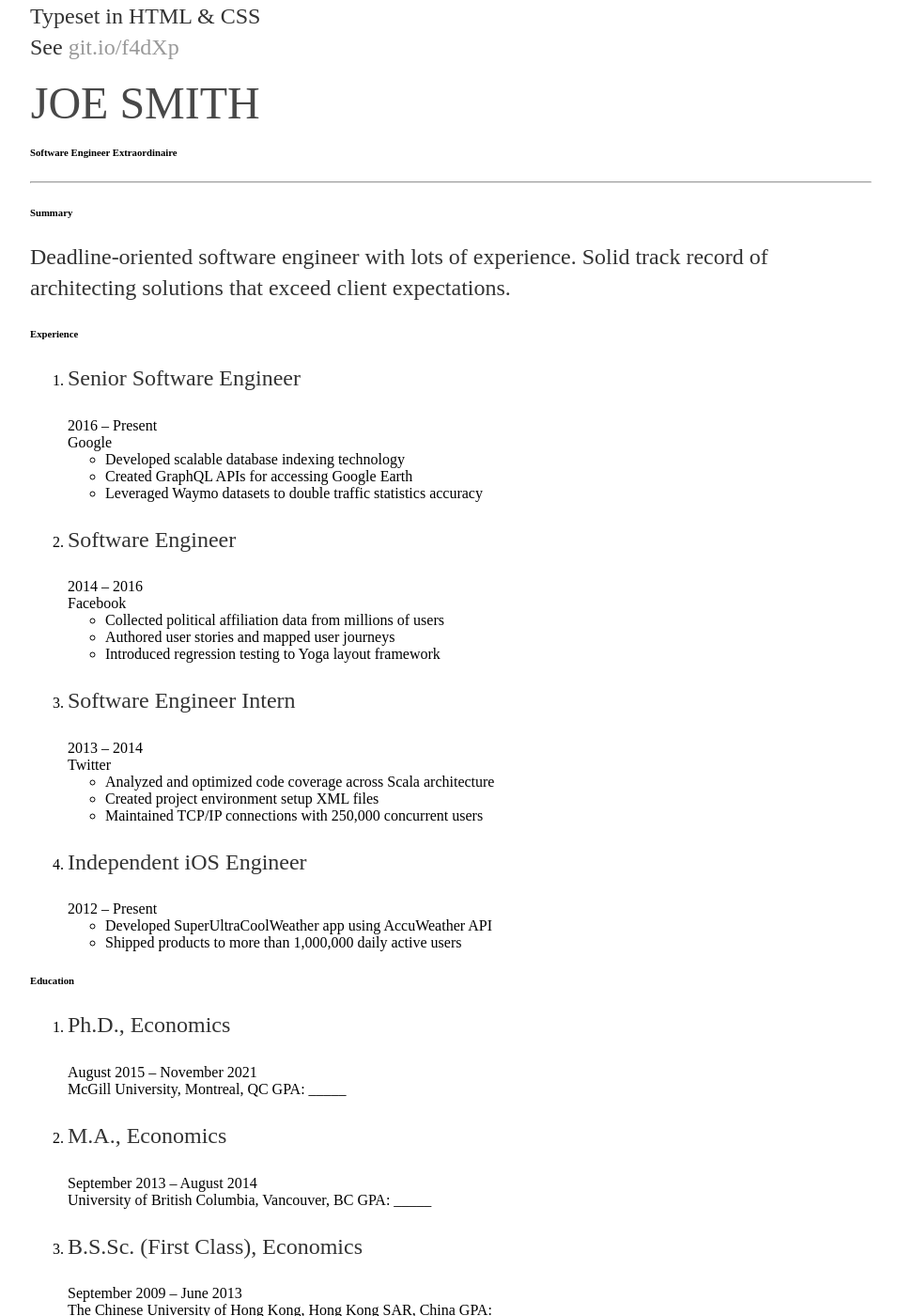
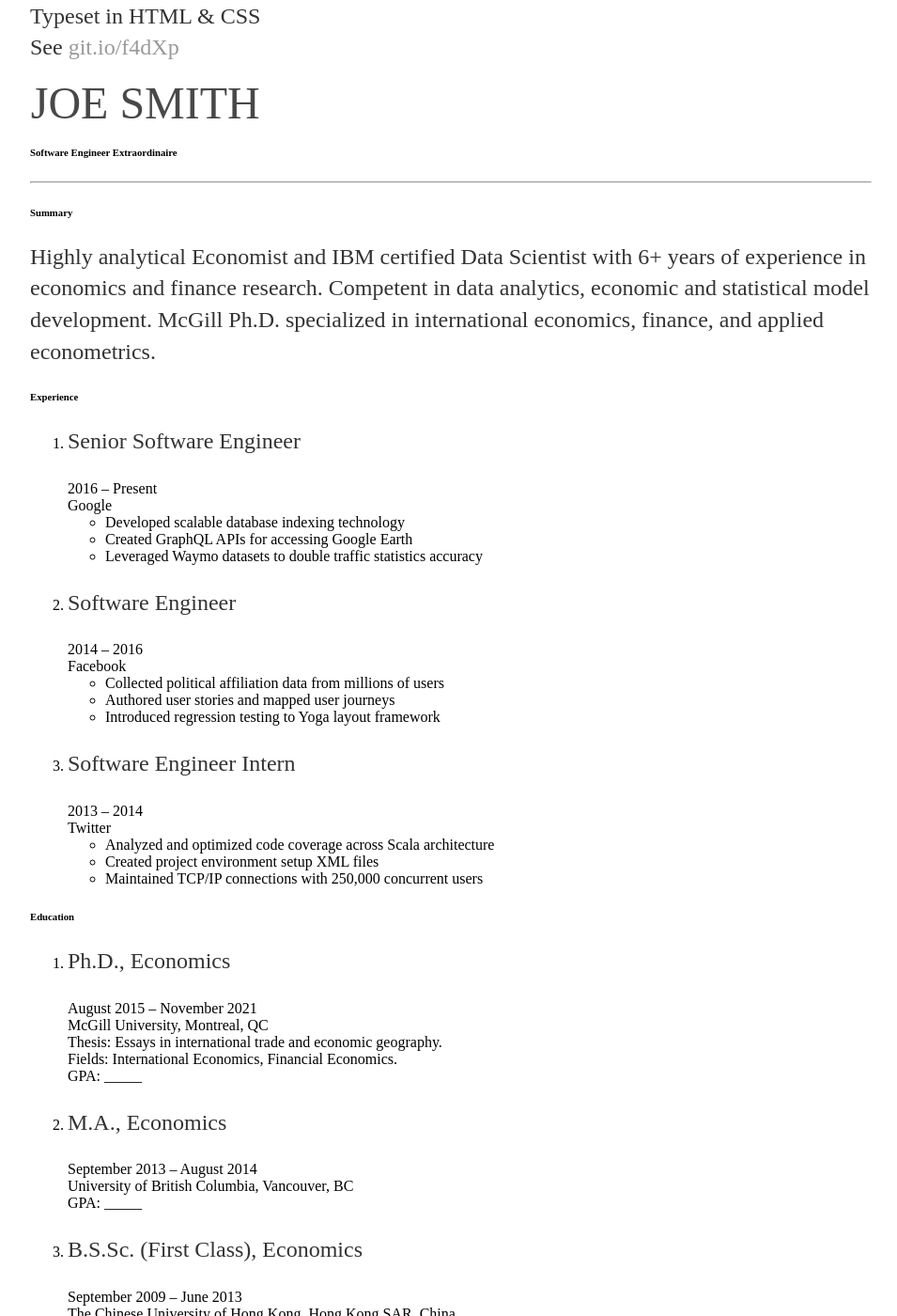
Before and after one commit to abookcanada/abookcanada.github.io, a Jekyll site: the page built from cv/index.html, in a window 1280 px wide and 1400 px high, scrolled down 2150 px. Shown: the whole window at 94% size, without its empty margins (160-1115 px from the left). Built offline with Jekyll 4.4.1, drawn with Linux system fonts in a browser that asks for light colours.

Commit message:
Update index.html

```diff
--- a/cv/index.html
+++ b/cv/index.html
@@ -112,12 +112,17 @@ title: Hank Quinlan's Blog
                         <h6>Software Engineer Extraordinaire</h6>
                         <hr>
                     </header>
+
+
                     <section>
                         <section class="summary">
                             <h6>Summary</h6>
-                            <p>Deadline-oriented software engineer with lots of experience.
-                                Solid track record of architecting solutions that exceed client expectations.</p>
+                            <p>Highly analytical Economist and IBM certified Data Scientist with 6+ years of experience in economics and finance research.
+                               Competent in data analytics, economic and statistical model development.
+                               McGill Ph.D. specialized in international economics, finance, and applied econometrics.</p>
                         </section>
+
+
                         <section class="experience">
                             <h6>Experience</h6>
                             <ol>
@@ -157,16 +162,7 @@ title: Hank Quinlan's Blog
                                         <li>Maintained TCP/IP connections with 250,000 concurrent users</li>
                                     </ul>
                                 </li>
-                                <li>
-                                    <header>
-                                        <p class="sanserif">Independent iOS Engineer</p>
-                                        <time>2012 – Present</time>
-                                    </header>
-                                    <ul>
-                                        <li>Developed SuperUltraCoolWeather app using AccuWeather API</li>
-                                        <li>Shipped products to more than 1,000,000 daily active users</li>
-                                    </ul>
-                                </li>
+
                             </ol>
                         </section>
 
@@ -180,7 +176,9 @@ title: Hank Quinlan's Blog
                                         <time>August 2015 – November 2021</time>
                                     </div>
                                     <div>
-                                        <span>McGill University, Montreal, QC</span>
+                                        <span>McGill University, Montreal, QC</span><br>
+                                        <span>Thesis: Essays in international trade and economic geography.</span><br>
+                                        <span>Fields: International Economics, Financial Economics.</span><br>
                                         <span>GPA: _____</span>
                                     </div>
                                 </li>
@@ -190,7 +188,7 @@ title: Hank Quinlan's Blog
                                         <time>September 2013 – August 2014</time>
                                     </div>
                                     <div>
-                                        <span>University of British Columbia, Vancouver, BC</span>
+                                        <span>University of British Columbia, Vancouver, BC</span><br>
                                         <span>GPA: _____</span>
                                     </div>
                                 </li>
@@ -200,7 +198,7 @@ title: Hank Quinlan's Blog
                                         <time>September 2009 – June 2013</time>
                                     </div>
                                     <div>
-                                        <span>The Chinese University of Hong Kong, Hong Kong SAR, China</span>
+                                        <span>The Chinese University of Hong Kong, Hong Kong SAR, China</span><br>
                                         <span>GPA: _____</span>
                                     </div>
                                 </li>
```
